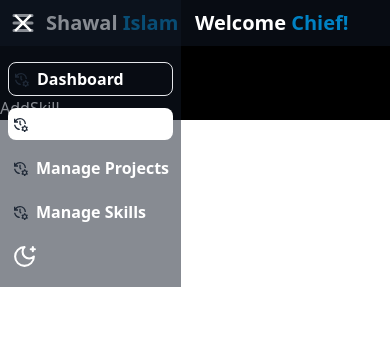
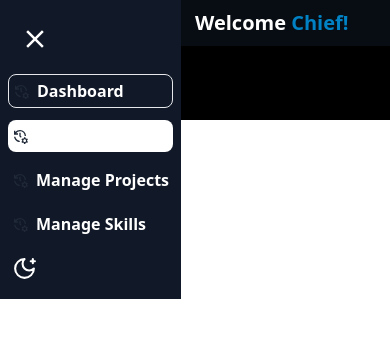
Before and after one commit to shawalislam32/shawal-islam, a Next.js app: page /dashboard/add-skill in a window 390 px wide. Both pictures are taken after a click on the element 23 px from the left and 23 px from the top of the page. Shown: the top 338 px of the page. Built offline with nearby package versions, Linux system fonts and the light colour scheme.

Commit message:
modefied dashNav

```diff
--- a/src/components/dashboard/DashNav.jsx
+++ b/src/components/dashboard/DashNav.jsx
@@ -26,8 +26,8 @@ const DashNav = () => {
                 <span className='font-bold dark:text-base-100 text-[20px] md:text-[26px] lg:text-3xl text-black w-1/2'>Welcome <span className="text-secondary">Chief!</span> </span>
 
                 {/* for mobile */}
-                {opened && <div className='absolute left-0 top-0 bg-base-300 dark:bg-gray-900/50  flex flex-col gap-3 p-2'>
-                    <MdOutlineClose onClick={() => setOpened(false)} className='font-bold text-[30px] dark:text-base-100 mb-3 hover:scale-110' />
+                {opened && <div className='absolute left-0 top-0 pt-6 bg-base-300 dark:bg-gray-900  flex flex-col gap-3 p-2'>
+                    <MdOutlineClose onClick={() => setOpened(false)} className='font-bold text-[30px] dark:text-base-100 mb-2 ml-3 hover:scale-110' />
                     <Link onClick={() => setOpened(false)} href={`/dashboard`} className={`flex items-center gap-2 p-1 rounded-lg border ${pathName === '/dashboard' && 'bg-base-100'}`}>
                         <MdOutlineManageHistory />
                         <span className="text-black dark:text-base-100 font-semibold">Dashboard</span>
```
